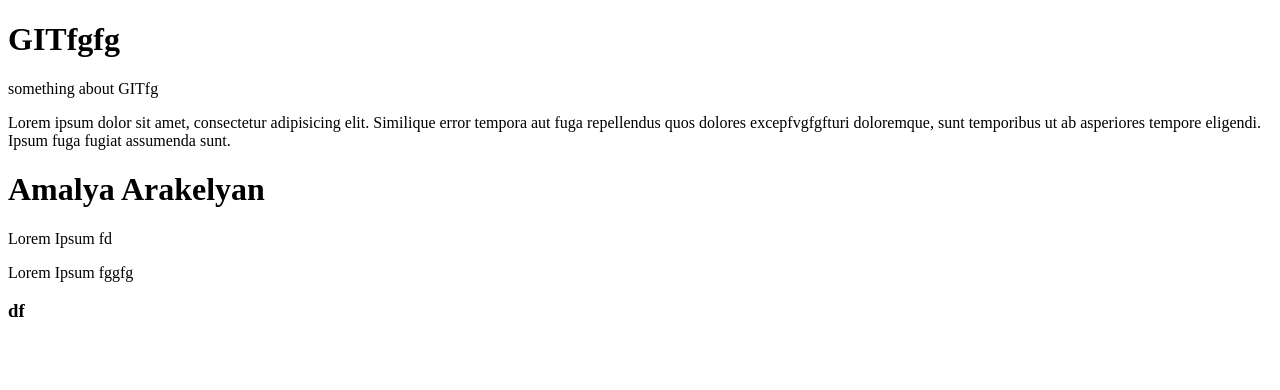
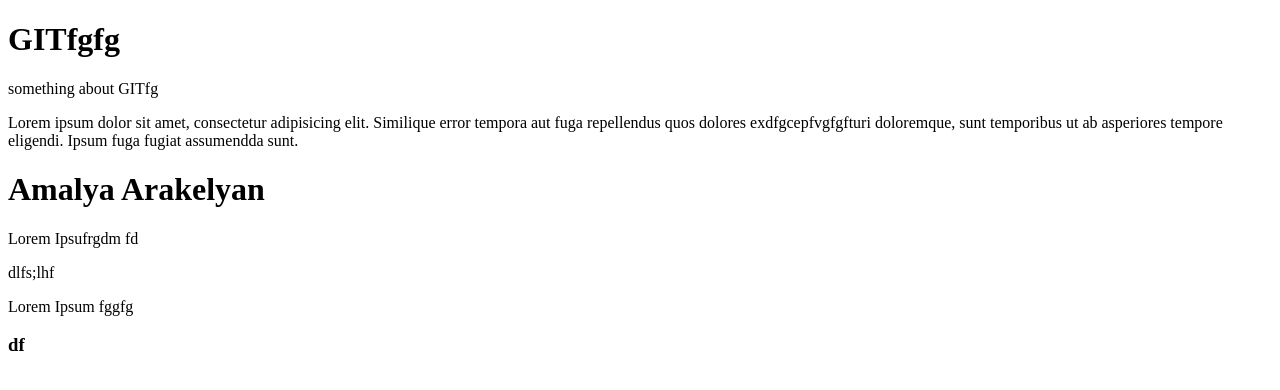
Before and after one commit to MariamGalstyan/test-project, a plain HTML site: page index.html in a window 1280 px wide. Drawn offline with Linux system fonts and the light colour scheme.

Commit message:
new conflict

```diff
--- a/index.html
+++ b/index.html
@@ -7,9 +7,10 @@
 <body>
     <h1>GITfgfg</h1>
     <p>something about GITfg</p>
-    <p>Lorem ipsum dolor sit amet, consectetur adipisicing elit. Similique error tempora aut fuga repellendus quos dolores excepfvgfgfturi doloremque, sunt temporibus ut ab asperiores tempore eligendi. Ipsum fuga fugiat assumenda sunt.</p>
+    <p>Lorem ipsum dolor sit amet, consectetur adipisicing elit. Similique error tempora aut fuga repellendus quos dolores exdfgcepfvgfgfturi doloremque, sunt temporibus ut ab asperiores tempore eligendi. Ipsum fuga fugiat assumendda sunt.</p>
 <h1>Amalya Arakelyan</h1>
-<p> Lorem Ipsum  fd</p>
+<p> Lorem Ipsufrgdm  fd</p>
+<div>dlfs;lhf</div>
 <p> Lorem Ipsum fggfg</p>
 <h3>df</h3>
 
```
